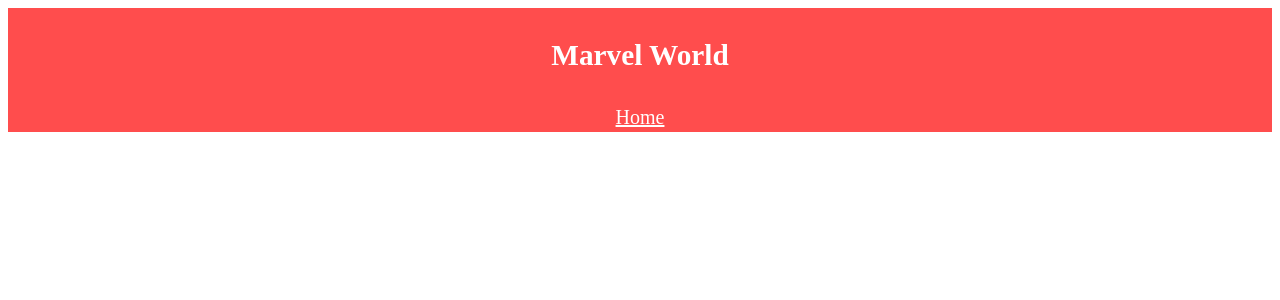
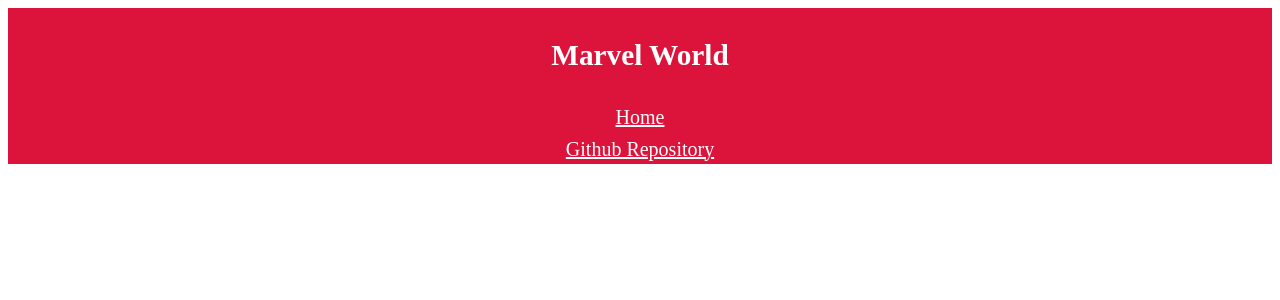
Before and after one commit to Igor-Lira/marvel-world, a Vue app: page /#/ in a window 1280 px wide. Shown: the top 300 px of the page. Built offline with nearby package versions, Linux system fonts and the light colour scheme; no server answers.

Commit message:
Add Footer and Alphabet component

```diff
--- a/package.json
+++ b/package.json
@@ -14,6 +14,7 @@
     "md5": "^2.3.0",
     "vue": "^3.0.0",
     "vue-class-component": "^8.0.0-0",
+    "vue-github-button": "^1.3.0",
     "vue-router": "^4.0.12"
   },
   "devDependencies": {
--- a/src/App.vue
+++ b/src/App.vue
@@ -2,14 +2,19 @@
   <div id="app">
     <Header/>
     <router-view></router-view>
+    <Footer/>
   </div>
 </template>
 <script>
+
 import { defineComponent } from "@vue/runtime-core";
 import Header from './components/Header.vue'
+import Footer from './components/Footer.vue'
+
 export default defineComponent({
   components: {
-    Header
+    Header,
+    Footer
   },
   setup() {
 
--- /dev/null
+++ b/src/components/Alphabet.vue
@@ -0,0 +1,39 @@
+<template>
+  <div>
+    <ul>
+      <li class="alphabet" v-for="letter in alphabet" :key="letter">
+        <u class="link" @click="requestAPI(letter)"> {{ letter }} </u>
+      </li>
+    </ul>
+  </div>
+</template>
+
+<script>
+export default {
+  emits: ["search"],
+  setup(props, context) {
+    const alphabet = "abcdefghijklmnopqrstuvwxyz".toUpperCase().split("");
+    function requestAPI(letter) {
+      console.log ('filho', letter);
+      context.emit("search", letter);
+    }
+    return {
+      alphabet,
+      requestAPI,
+    };
+  },
+};
+</script>
+
+<style scoped>
+.alphabet {
+  display: inline;
+  list-style-type: none;
+}
+.link {
+  padding: 0px 5px;
+  color: blue;
+  text-decoration: underline;
+  cursor: pointer;
+}
+</style>
--- /dev/null
+++ b/src/components/Footer.vue
@@ -0,0 +1,21 @@
+<template>
+  <div class="footer">
+      <a class="link" href="https://github.com/Igor-Lira/marvel-api" aria-label="Star Igor-Lira/marvel-api on GitHub">Github Repository</a>
+  </div>
+</template>
+
+<style scoped>
+.footer {
+  padding: 2px;
+  text-align: center;
+  background: #DC143C;
+  color: white;
+  font-size: 25px;
+}
+.link {
+  font-size: 10 px;
+  color: white;
+  font-size: 20px;
+}
+
+</style>>
--- a/src/components/Header.vue
+++ b/src/components/Header.vue
@@ -1,19 +1,17 @@
 <template>
   <div class="header">
     <h3>Marvel World</h3>
-     <router-link class="home" :to="'/'"> Home </router-link>
+    <div>
+    <router-link class="home" :to="'/'"> Home </router-link>
+    </div>
   </div>
 </template>
-
-<script>
-export default {};
-</script>
 
 <style scoped>
 .header {
   padding: 2px;
   text-align: center;
-  background: #ff4d4d;
+  background: #dc143c;
   color: white;
   font-size: 25px;
 }
@@ -21,5 +19,4 @@
   color: white;
   font-size: 20px;
 }
-
 </style>>
--- a/src/main.ts
+++ b/src/main.ts
@@ -5,7 +5,5 @@
 const app = createApp({
     render: ()=>h(App)
 })
-
 app.use(router)
-
 app.mount('#app')
--- a/views/ListHeroes.vue
+++ b/views/ListHeroes.vue
@@ -14,13 +14,7 @@
         value="search"
         @click="searchInApi(heroNameSearch)"
       />
-      <div>
-        <ul>
-          <li class="alphabet" v-for="letter in alphabet" :key="letter">
-            <u class="link" @click="searchInApi(letter)"> {{ letter }} </u>
-          </li>
-        </ul>
-      </div>
+      <Alphabet @search="searchInApi"/>
     </div>
     <div class="container">
       <div
@@ -38,11 +32,13 @@
 <script lang="ts">
 import { defineComponent, reactive, ref } from "@vue/runtime-core";
 import card from "../src/components/card.vue";
+import Alphabet from "../src/components/Alphabet.vue"
 import Request from "../utils/Request";
 
 export default defineComponent({
   components: {
     card,
+    Alphabet
   },
   computed: {
     allInfoAvailable: function () {
```
Also changed, not shown: 1 other file (tests, documents, lock files or other folders).
